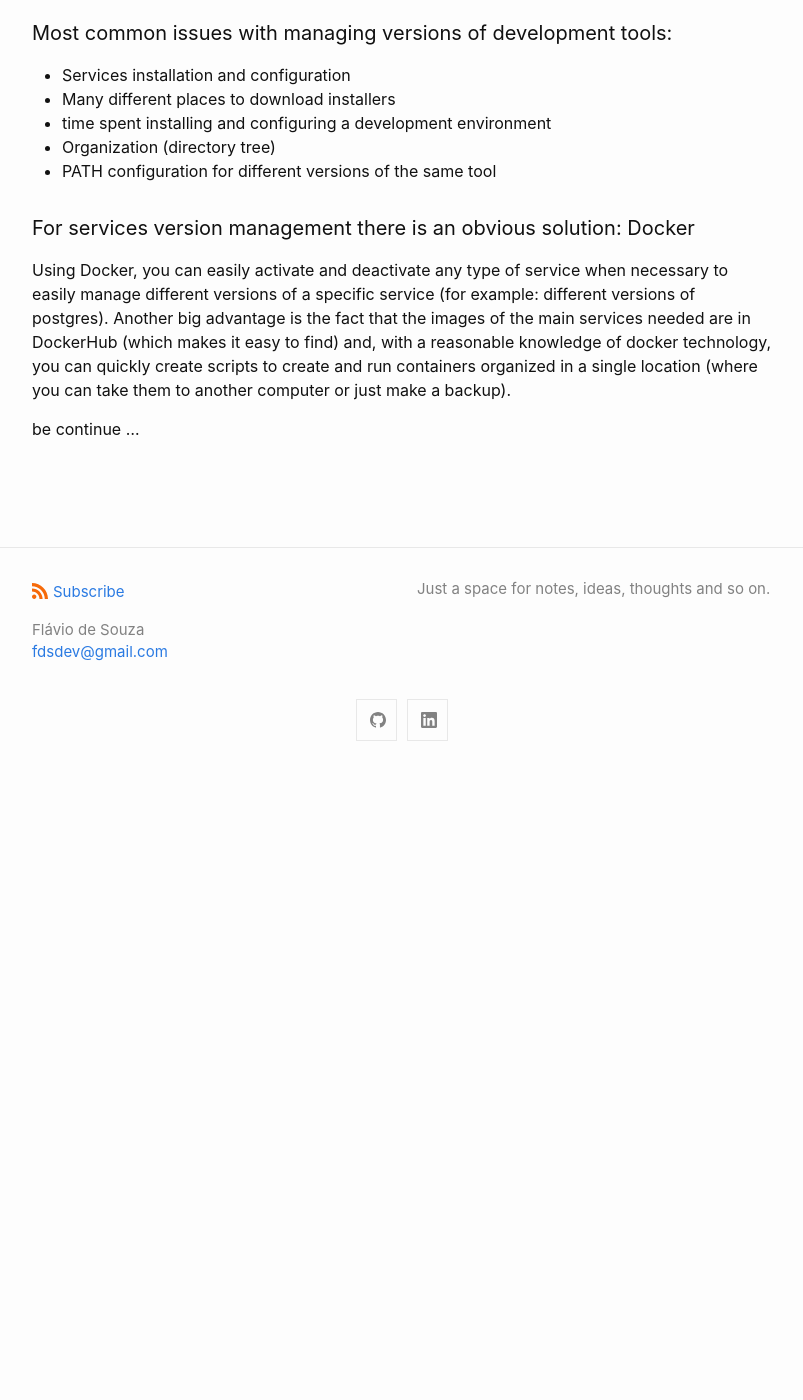
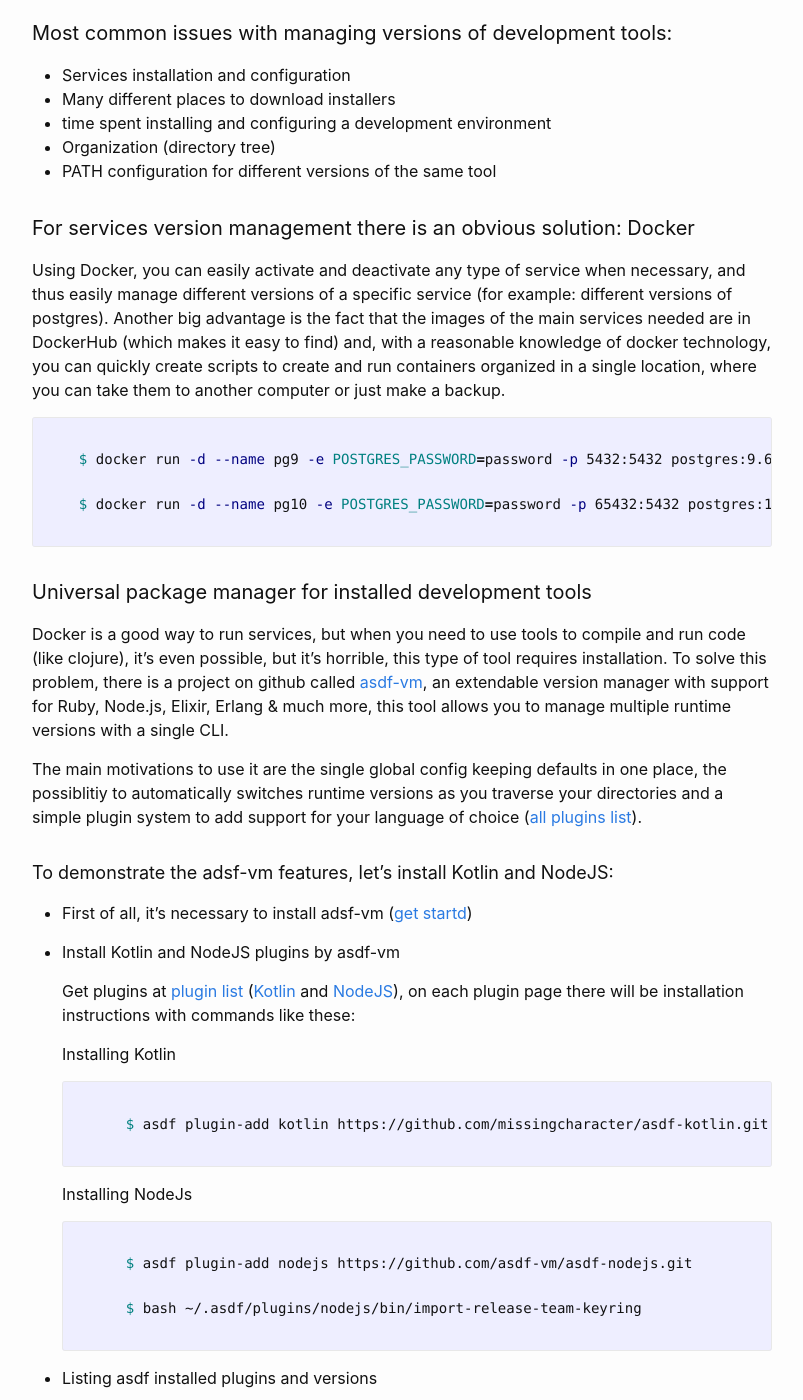
Before and after one commit to flaviodev/blog, a Jekyll site: the page built from _posts/2020-02-27-managing-dev-tools-versions.markdown, in a window 1280 px wide and 1400 px high, scrolled down 624 px. Shown: the whole window, without its empty margins (238-1041 px from the left). Built offline with Jekyll 4.4.1, drawn with Linux system fonts in a browser that asks for light colours; before the commit the page ends 1354 px from its top, so only the background shows below that; some of the changed text lies outside the part shown.

Commit message:
dev-tools final version

`````diff
--- a/_posts/2020-02-27-managing-dev-tools-versions.markdown
+++ b/_posts/2020-02-27-managing-dev-tools-versions.markdown
@@ -21,7 +21,141 @@ If you want to use unstable versions or tools that change frequently, packaging
 * PATH configuration for different versions of the same tool
 
 #### For services version management there is an obvious solution: Docker
-Using Docker, you can easily activate and deactivate any type of service when necessary to easily manage different versions of a specific service (for example: different versions of postgres).
-Another big advantage is the fact that the images of the main services needed are in DockerHub (which makes it easy to find) and, with a reasonable knowledge of docker technology, you can quickly create scripts to create and run containers organized in a single location (where you can take them to another computer or just make a backup).
+Using Docker, you can easily activate and deactivate any type of service when necessary, and thus easily manage different versions of a specific service (for example: different versions of postgres).
+Another big advantage is the fact that the images of the main services needed are in DockerHub (which makes it easy to find) and, with a reasonable knowledge of docker technology, you can quickly create scripts to create and run containers organized in a single location, where you can take them to another computer or just make a backup.
 
-be continue ...
+```` bash
+
+    $ docker run -d --name pg9 -e POSTGRES_PASSWORD=password -p 5432:5432 postgres:9.6-alpine
+
+    $ docker run -d --name pg10 -e POSTGRES_PASSWORD=password -p 65432:5432 postgres:10.12-alpine
+
+````
+
+#### Universal package manager for installed development tools
+
+Docker is a good way to run services, but when you need to use tools to compile and run code (like clojure), it's even possible, but it's horrible, this type of tool requires installation. To solve this problem, there is a project on github called [asdf-vm](https://asdf-vm.com), an extendable version manager with support for Ruby, Node.js, Elixir, Erlang & much more, this tool allows you to manage multiple runtime versions with a single CLI.
+
+The main motivations to use it are the single global config keeping defaults in one place, the possiblitiy to automatically switches runtime versions as you traverse your directories and a simple plugin system to add support for your language of choice ([all plugins list](https://asdf-vm.com/#/plugins-all)).
+
+##### To demonstrate the adsf-vm features, let's install Kotlin and NodeJS:
+
+* First of all, it's necessary to install adsf-vm ([get startd](https://asdf-vm.com/#/core-manage-asdf-vm))
+
+* Install Kotlin and NodeJS plugins by asdf-vm
+
+
+    Get plugins at [plugin list](https://asdf-vm.com/#/plugins-all) ([Kotlin](https://github.com/missingcharacter/asdf-kotlin) and [NodeJS](https: //github.com/asdf-vm/asdf-nodejs)), on each plugin page there will be installation instructions with commands like these:
+
+    Installing Kotlin
+
+    ```` bash
+
+        $ asdf plugin-add kotlin https://github.com/missingcharacter/asdf-kotlin.git
+
+    ````
+
+    Installing NodeJs
+
+    ```` bash
+
+        $ asdf plugin-add nodejs https://github.com/asdf-vm/asdf-nodejs.git
+
+        $ bash ~/.asdf/plugins/nodejs/bin/import-release-team-keyring
+
+    ````
+
+* Listing asdf installed plugins and versions
+
+    ```` bash
+
+        $ asdf list
+
+    ````
+
+    Result:
+
+    ```` bash
+
+        kotlin
+        No versions installed
+        nodejs
+        No versions installed
+
+    ````
+
+    This means that we can now choose the plugin versions to be installed, to list all versions of a plugin:
+
+    ```` bash
+
+        $ asdf list-all kotlin
+
+    ````
+
+    The result will be a huge list of all versions of the Kotlin.
+
+* Installing versions
+
+    ```` bash
+
+        $ asdf install kotlin 1.3.61
+
+        $ asdf install kotlin 1.3.70-eap-42
+
+    ````
+
+* Global and local paths
+
+    After to install we need to define the global version for all projects:
+
+    ```` bash
+
+        $ asdf global kotlin 1.3.61
+
+    ````
+
+    However, we can define a specific version for a project:
+
+    ```` bash
+
+        ~/project1$ asdf local kotlin 1.3.70-eap-42
+
+    ````
+
+    To install other tools, simply repeat the steps:
+
+    ```` bash
+
+        $ asdf list-all nodejs
+
+        $ asdf install nodejs 9.10.0
+
+        $ asdf install nodejs 13.9.0
+
+        $ asdf global nodejs 13.9.0
+
+        ~/project1$ asdf local nodejs 9.10.0
+
+    ````
+
+* Updating versions and asdf-vm
+
+    Finally, to update the versions of the installed plugins
+
+    ```` bash
+
+        $ asdf plugin-update --all
+
+    ````
+
+    and the asdf-vm
+
+    ```` bash
+
+        $ asdf update
+
+    ````
+
+##### Conclusion
+
+With these simple tools and strategies for organizing and managing services and development tools, you can avoid version conflicts and less time wasted setting up the environment.
`````
Also changed, not shown: other parts of _posts/2020-02-27-managing-dev-tools-versions.markdown (+1 -1 lines).
